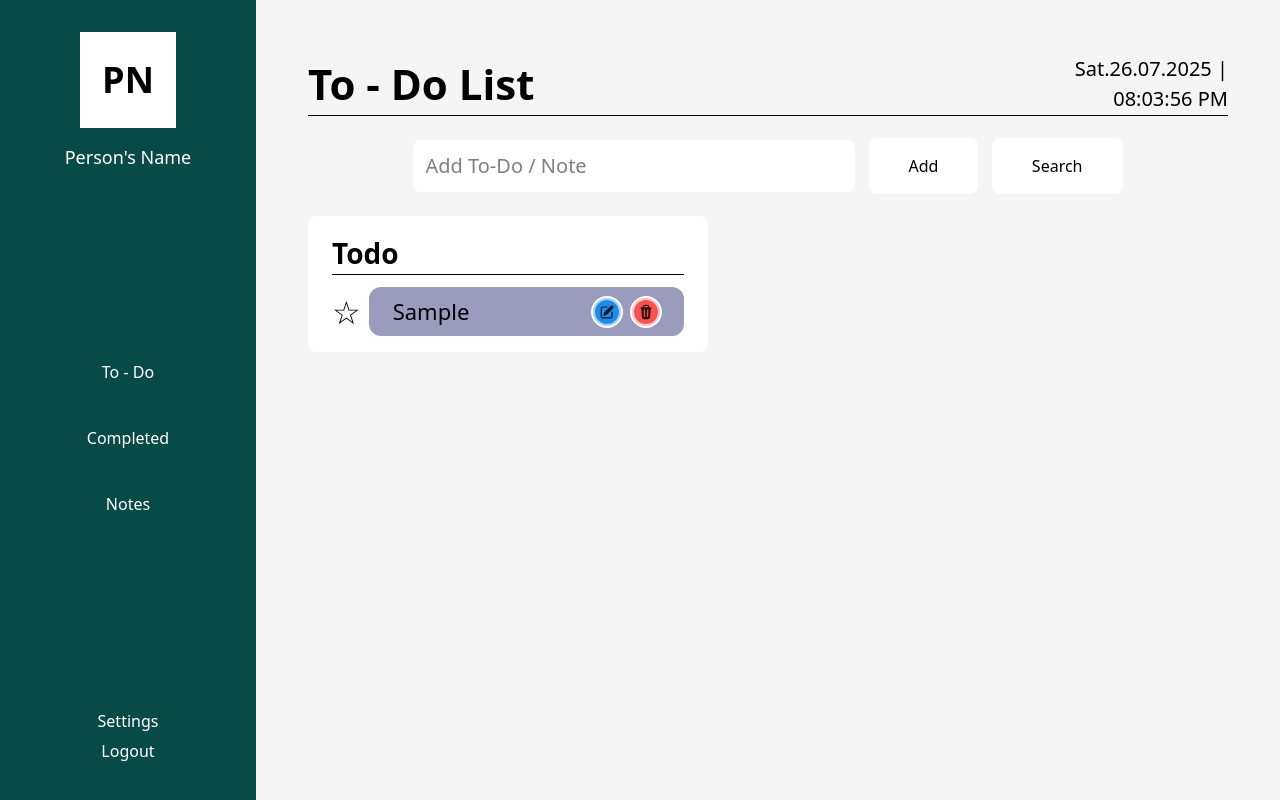
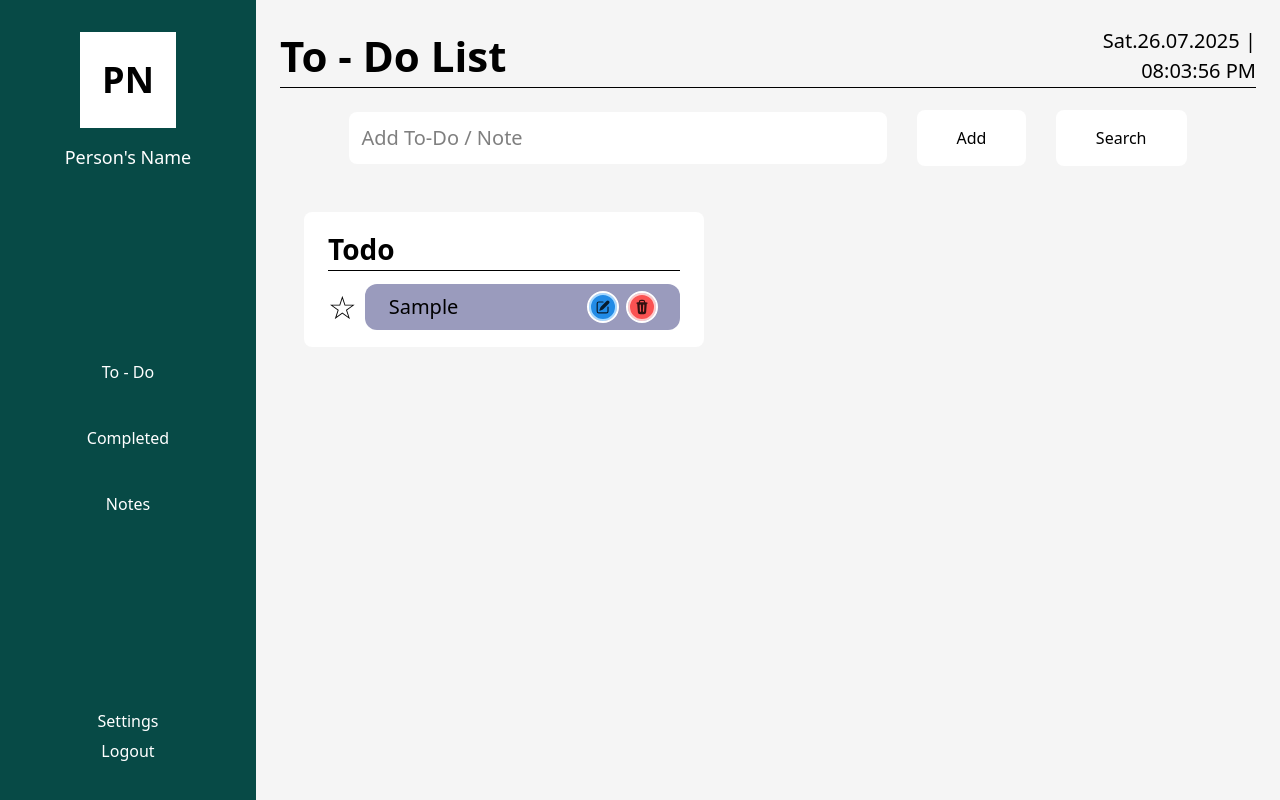
Before and after one commit to AshF000/react2, a React (Vite) app: page / in a window 1280 px wide. Both pictures are taken after typing "Sample" into the empty fields and a click on the button "Add". Built offline with nearby package versions, Linux system fonts and the light colour scheme.

Commit message:
inp enter & task rendere

```diff
--- a/src/Components/Button.jsx
+++ b/src/Components/Button.jsx
@@ -1,9 +1,13 @@
 import React from 'react'
 
+
 const Button = ({ width, instruction, onClick }) => {
+
+
+
     return (
         <div className={`${width}`}>
-            <button  className='py-4 px-10 font-medium bg-white rounded-lg' onClick={onClick}>{instruction}</button>
+            <button className='py-4 px-10 font-medium bg-white rounded-lg' onClick={onClick}>{instruction}</button>
         </div>
     )
 }
--- a/src/Components/Input.jsx
+++ b/src/Components/Input.jsx
@@ -1,10 +1,9 @@
 import React, { useEffect, useRef, useState } from 'react'
 
-const Input = ({width, value, setValue}) => {
+const Input = ({ width, value, setValue, inputRef, onKeyDown }) => {
 
     const [clear, setClear] = useState(false)
 
-    const inputRef = useRef(null)
 
     const handleClear = () => {
         setValue("");
@@ -19,8 +18,8 @@ const Input = ({width, value, setValue}) => {
 
 
     return (
-        <div className= {`${width} rounded-lg p-3 my-6 bg-white relative`}>
-            <input placeholder='Add To-Do / Note' ref={inputRef} className='w-full focus:outline-0 text-xl ' type="text" value={value} onChange={(e) => { setValue(e.target.value) }} />
+        <div className={`${width} rounded-lg p-3 my-6 bg-white relative`}>
+            <input placeholder='Add To-Do / Note' ref={inputRef} className='w-full focus:outline-0 text-xl ' type="text" value={value} onChange={(e) => { setValue(e.target.value) }} onKeyDown={onKeyDown} />
             {clear &&
                 <button className='absolute right-4 font-bold' onClick={handleClear}>X</button>
             }
--- a/src/Components/Mainboard.jsx
+++ b/src/Components/Mainboard.jsx
@@ -1,10 +1,9 @@
 
-import { useState } from 'react';
+import { useRef, useState } from 'react';
 import Button from './Button';
 import Header from './Header';
 import Input from './Input';
 import TaskCard from './TaskCard';
-
 
 
 const Mainboard = () => {
@@ -13,29 +12,41 @@ const Mainboard = () => {
     const [inputValue, setInputValue] = useState("")
     const [tasks, setTasks] = useState([])
 
+    const inputRef = useRef(null)
+    // const btnRef = useRef(null)
+
     const handleAddTask = () => {
         if (inputValue.trim() === "") return;
 
         setTasks([...tasks, inputValue])
         setInputValue("")
+        inputRef.current?.focus()
+    }
+    const handleKeyDown = (e) => {
+        console.log(e.key)
+        if(e.key=='Enter'){
+            handleAddTask()
+        }
     }
 
     return (
-        <div className='flex-1 bg-[#f5f5f5] p-13'>
+        <div className="flex flex-col h-screen flex-1 bg-[#f5f5f5] p-6 overflow-hidden">
             <Header headTitle={"To - Do List"} />
-            <div className='w-[80%] mx-auto flex justify-evenly items-center'>
-                <Input width={"w-[60%]"} value={inputValue} setValue={setInputValue} />
+
+            <div className="flex justify-evenly items-center w-full max-w-4xl mx-auto">
+                <Input inputRef={inputRef} width={"w-[60%]"} value={inputValue} setValue={setInputValue} onKeyDown={handleKeyDown} />
                 <Button width={"w-20%"} instruction={"Add"} onClick={handleAddTask} />
                 <Button width={"w-20%"} instruction={"Search"} />
             </div>
 
-            <div>
+            {/* TaskCard Scroll Container */}
+            {/* <div className="mt-2 overflow-x-auto overflow-y-hidden w-full max-w-full"> */}
+            <div className="mt-2 ">
                 <TaskCard tasks={tasks} />
             </div>
 
+        </div>
 
-
-        </div>
     );
 };
 
--- a/src/Components/Task.jsx
+++ b/src/Components/Task.jsx
@@ -4,8 +4,8 @@ const Task = ({index, taskDetails }) => {
     return (
         <div key={index} className='flex wrap items-center'>
             <button className='text-[32px] mr-2 hover:text-[rgba(255,174,66,0.6)]'>☆</button>
-            <div className='flex justify-between items-center bg-[#9a9bbd] py-2 px-6 black text-[22px] rounded-xl w-full '>
-                <p className=''>{taskDetails}</p>
+            <div className='flex justify-between items-center bg-[#9a9bbd] py-2 px-6 black text-[22px] rounded-xl overflow-hidden w-full '>
+                <p className='truncate max-w-[calc(100%-100px)] overflow-hidden text-[20px]'>{taskDetails}</p>
                 <div className='flex justify-between items-center w-[25%]'>
                     <button className='w-[28px] h-[28px] rounded-full bg-[#228be6] border-2 border-[#a5d8ff] outline-2 outline-white flex items-center justify-center hover:cursor-pointer'>
                         <svg xmlns="http://www.w3.org/2000/svg" viewBox="0 0 20 20"  className="fill-black/80 size-4">
--- a/src/Components/TaskCard.jsx
+++ b/src/Components/TaskCard.jsx
@@ -2,19 +2,41 @@ import React from 'react'
 import Task from './Task'
 
 const TaskCard = ({ tasks }) => {
-    return (
-        <div className='w-[400px] bg-white rounded-lg py-4 px-6'>
+  const handleChunk = (tasks, chunkSize) => {
+    const chunks = [];
+    for (let i = 0; i < tasks.length; i += chunkSize) {
+      chunks.push(tasks.slice(i, i + chunkSize));
+    }
+    return chunks;
+  };
 
-            <div className='w-full border-b-1 mb-3'><h1 className='font-semibold text-[28px]'>{"Todo"}</h1></div>
+  const taskChunks = handleChunk(tasks, 10  ); // or 5 as you prefer
 
-            <div className='w-full space-y-3'>
-                {tasks.map((taskDetails, index) => (
-                    <Task key={index} taskDetails={taskDetails} />
+  return (
+    <div className="w-full px-6 py-4">
+      {/* Scroll only this div */}
+      <div className="overflow-x-auto ">
+      {/* <div className="overflow-x-auto scrollbar-thin scrollbar-thumb-gray-400 scrollbar-track-red-500"> */}
+        <div className="flex space-x-4 w-max  h-full">
+          {taskChunks.map((tasksChunk, chunkIndex) => (
+            <div
+              key={chunkIndex}
+              className="w-[400px] bg-white rounded-lg py-4 px-6 shrink-0"
+            >
+              <div className="w-full border-b mb-3">
+                <h1 className="font-semibold text-[28px]">{"Todo"}</h1>
+              </div>
+              <div className="w-full space-y-3">
+                {tasksChunk.map((taskDetails, index) => (
+                  <Task key={index} taskDetails={taskDetails} />
                 ))}
+              </div>
             </div>
+          ))}
+        </div>
+      </div>
+    </div>
+  );
+};
 
-        </div>
-    )
-}
-
-export default TaskCard
+export default TaskCard;
```
